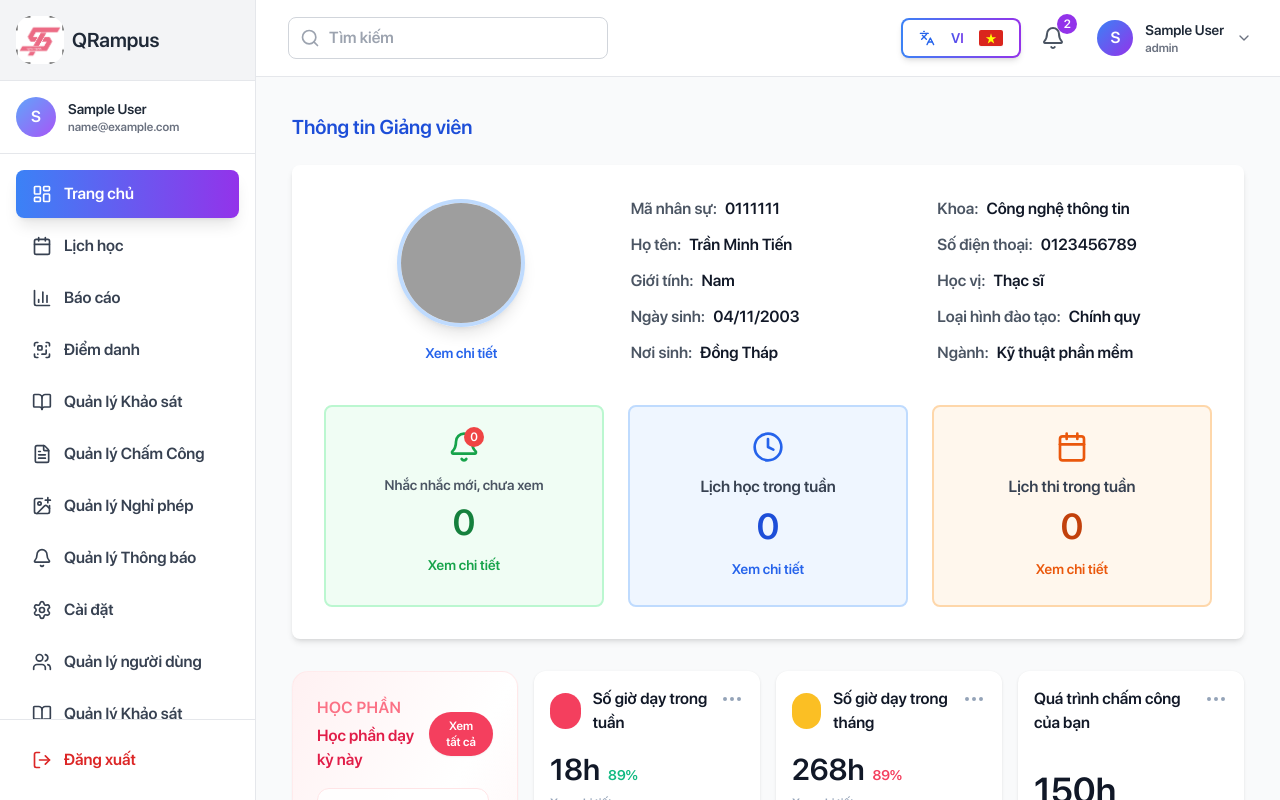
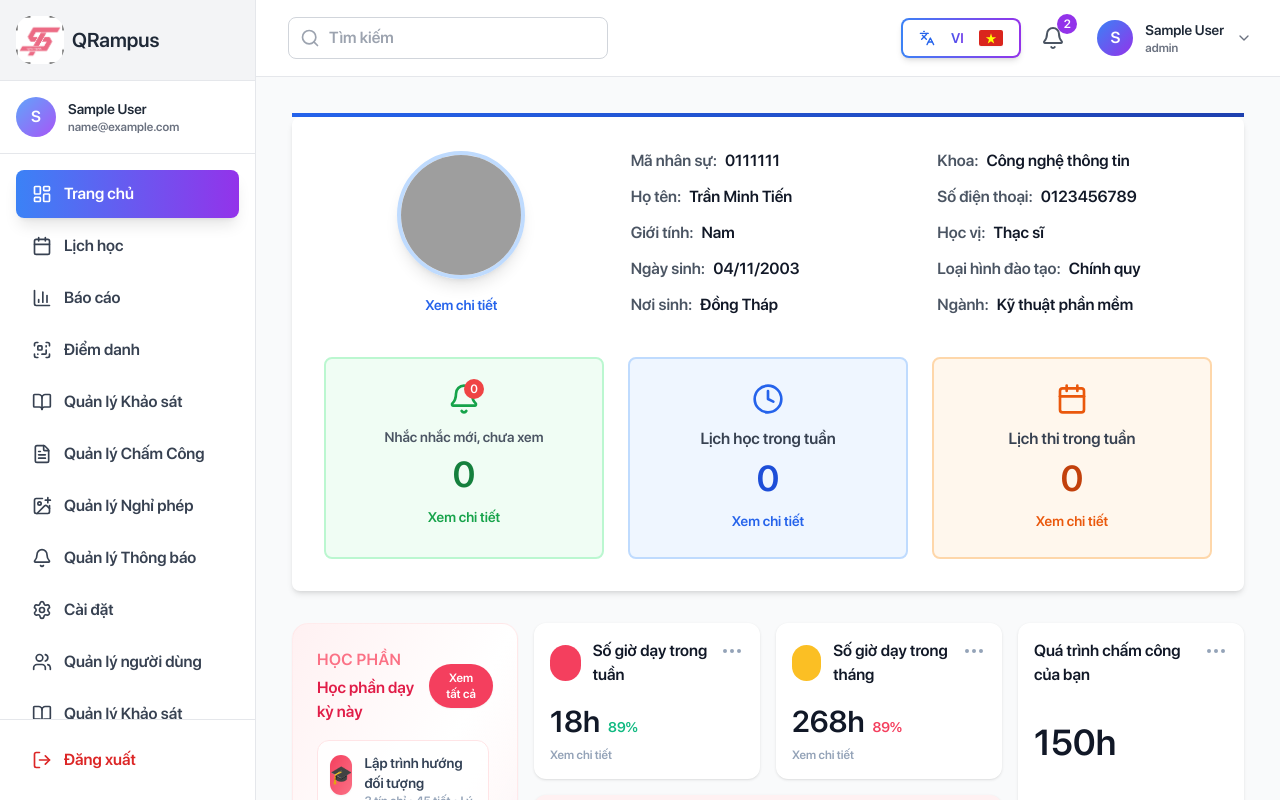
Before and after one commit to TienSinh03/qrampus-web, a React (Vite) app: page /dashboard in a window 1280 px wide. Built offline with nearby package versions, Linux system fonts and the light colour scheme; sample sign-in values are in the browser's storage; grey boxes are pictures that could not be loaded.

Commit message:
code UI/UX

```diff
--- a/src/pages/dashboard/AccountSetting/AccountPage.jsx
+++ b/src/pages/dashboard/AccountSetting/AccountPage.jsx
@@ -22,7 +22,7 @@ const AccountPage = () => {
 
 
         <div className="h-1 bg-gradient-to-r from-blue-600 to-blue-800" />
-        <div className="bg-white rounded-b-xl shadow-sm border p-8">
+        <div className="bg-white rounded-b-xl shadow-sm border p-4">
           <div className="flex flex-col md:flex-row gap-10">
             {/* Avatar */}
             <div className="flex flex-col items-center">
--- a/src/pages/dashboard/AccountSetting/ChangePasswordPage.jsx
+++ b/src/pages/dashboard/AccountSetting/ChangePasswordPage.jsx
@@ -15,7 +15,7 @@ const ChangePasswordPage = () => {
     <div className="min-h-screen bg-gray-50">
       <div className="mx-auto px-4 max-w-xl">
         <div className="h-1 bg-gradient-to-r from-blue-600 to-blue-800" />
-        <div className="bg-white rounded-b-xl shadow border p-8 mt-10">
+        <div className="bg-white rounded-b-xl shadow border p-8">
           <button
             onClick={() => navigate("/dashboard/account-setting")}
             className="flex items-center text-sm text-purple-600 mb-6"
--- a/src/pages/dashboard/DashboardPage.jsx
+++ b/src/pages/dashboard/DashboardPage.jsx
@@ -6,9 +6,11 @@ export default function Dashboard() {
       <div className="bg-gray-50 p-1">
         <div className="mx-auto">
           {/* Header */}
-          <h1 className="text-xl font-bold text-blue-700 mb-6">
+          <div className="h-1 bg-gradient-to-r from-blue-600 to-blue-800" />
+
+          {/* <h1 className="text-xl font-bold text-blue-700 mb-6">
             Thông tin Giảng viên
-          </h1>
+          </h1> */}
 
           <div className="bg-white rounded-lg shadow-md overflow-hidden">
             <div className="p-6 md:p-8">
```
